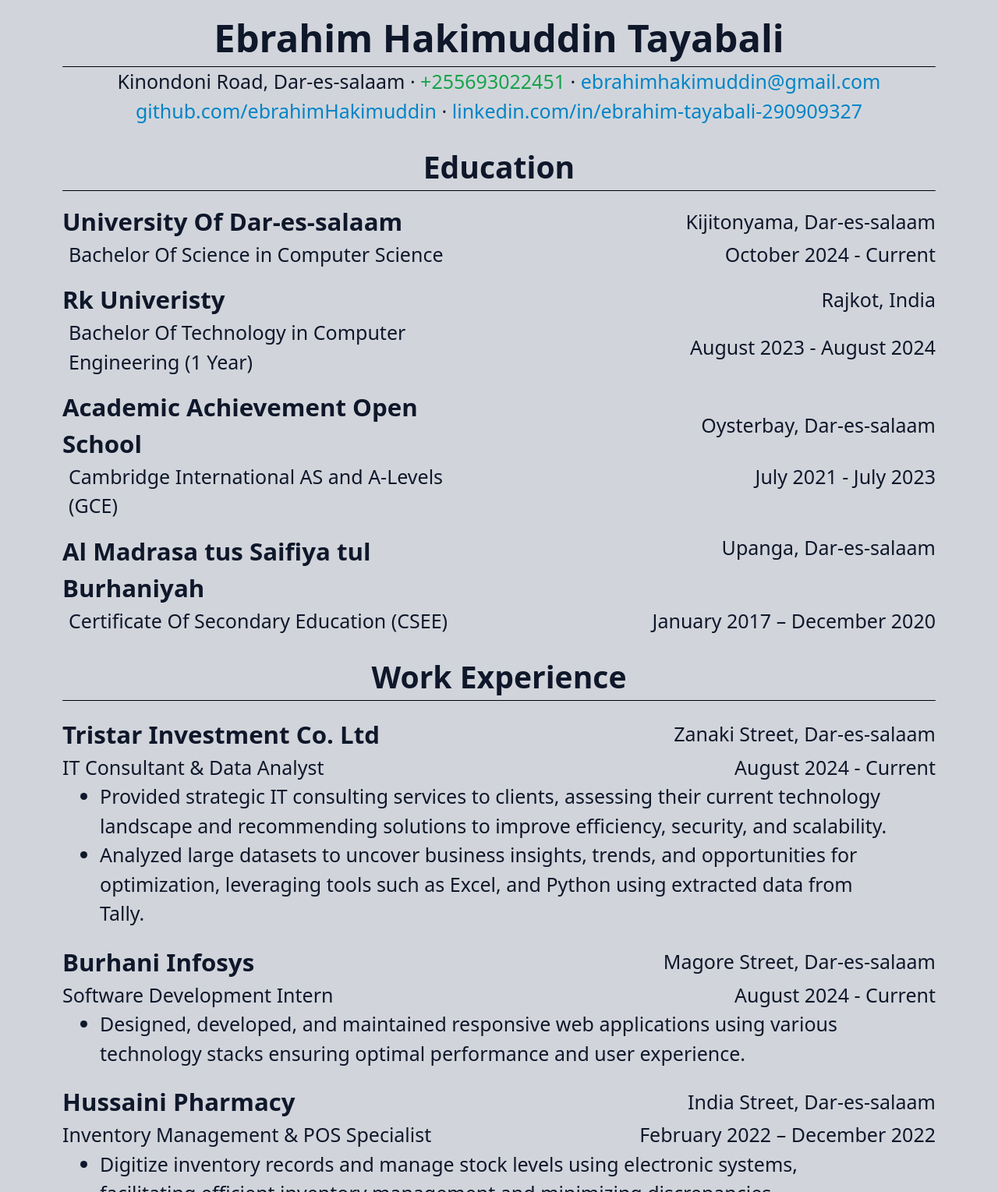
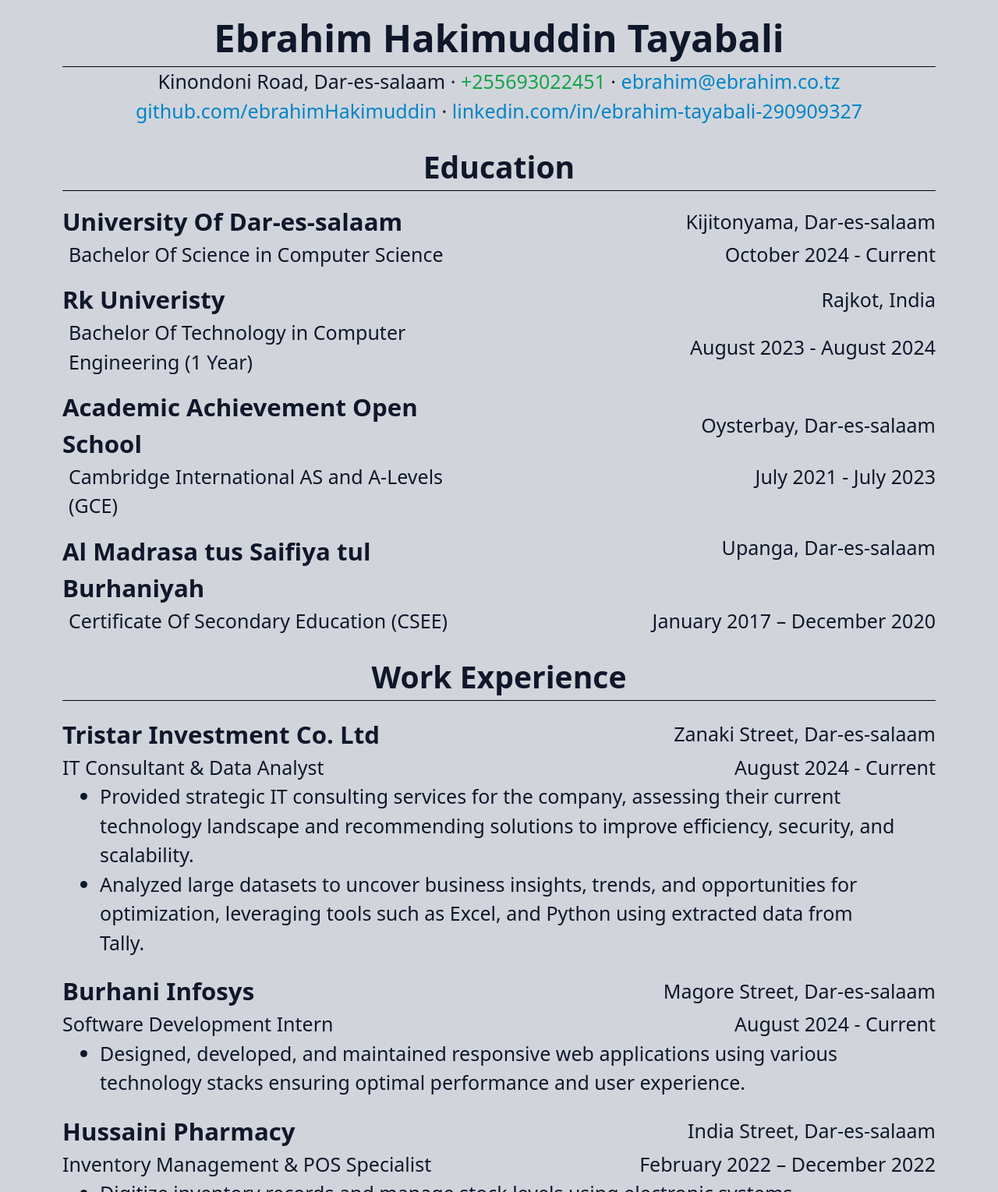
Before and after one commit to ebrahimHakimuddin/Resume-CV, a website: page index.html in a window 1280 px wide. Shown: the top 1529 px of the page at 78% size. Drawn offline with Linux system fonts and the light colour scheme.

Commit message:
Updataed Some Things

```diff
--- a/index.html
+++ b/index.html
@@ -6,6 +6,8 @@
     <meta name="title" property="og:title" content="Ebrahim's Resume">
     <meta name="google-site-verification" content="UlfoAkcoaQWHmk8TXolLPjibqX9Io817hr-yYS8c834" />
     <meta name="type" property="og:type" content="Resume/CV site.">
+    <meta name="google-site-verification" content="UlfoAkcoaQWHmk8TXolLPjibqX9Io817hr-yYS8c834" />
+
     <meta name="url" property="og:url" content="https://ebrahimhakimuddin.github.io/Resume-CV/">
     <meta name="description" property="og:description"
         content="A site displaying my resume/CV with interactive links, which I hope to keep updated as I gain more experiences, awards, certifications and education.">
@@ -35,7 +37,7 @@
                 ·
             </span>
             <a href="mailto:ebrahimhakimuddin@gmail.com"
-                class="block laptop:inline text-sky-600 transition duration-150 ease-in-out hover:text-sky-800 focus:text-sky-800 active:text-sky-900 dark:text-sky-400 dark:hover:text-sky-500 dark:focus:text-sky-500 dark:active:text-sky-600">ebrahimhakimuddin@gmail.com</a>
+                class="block laptop:inline text-sky-600 transition duration-150 ease-in-out hover:text-sky-800 focus:text-sky-800 active:text-sky-900 dark:text-sky-400 dark:hover:text-sky-500 dark:focus:text-sky-500 dark:active:text-sky-600">ebrahim@ebrahim.co.tz</a>
         </h1>
     </div>
     <div class="flex">
@@ -181,7 +183,8 @@
                         </div>
                         <li
                             class="mx-5 tablet:mx-8 laptop:mx-12 text-left text-xs text-slate-900 dark:text-gray-300 font-sans text-wrap tablet:text-base laptop:text-2xl">
-                            Provided strategic IT consulting services to clients, assessing their current technology
+                            Provided strategic IT consulting services for the company, assessing their current
+                            technology
                             landscape and recommending solutions to improve efficiency, security, and scalability.
                         </li>
                         <li
--- /dev/null
+++ b/package.json
@@ -0,0 +1,3 @@
+{
+  "name": "jsreport-server"
+}
```
Also changed, not shown: input.css (line endings or trailing spaces), tailwind.config.js (line endings or trailing spaces), 1 other file.
